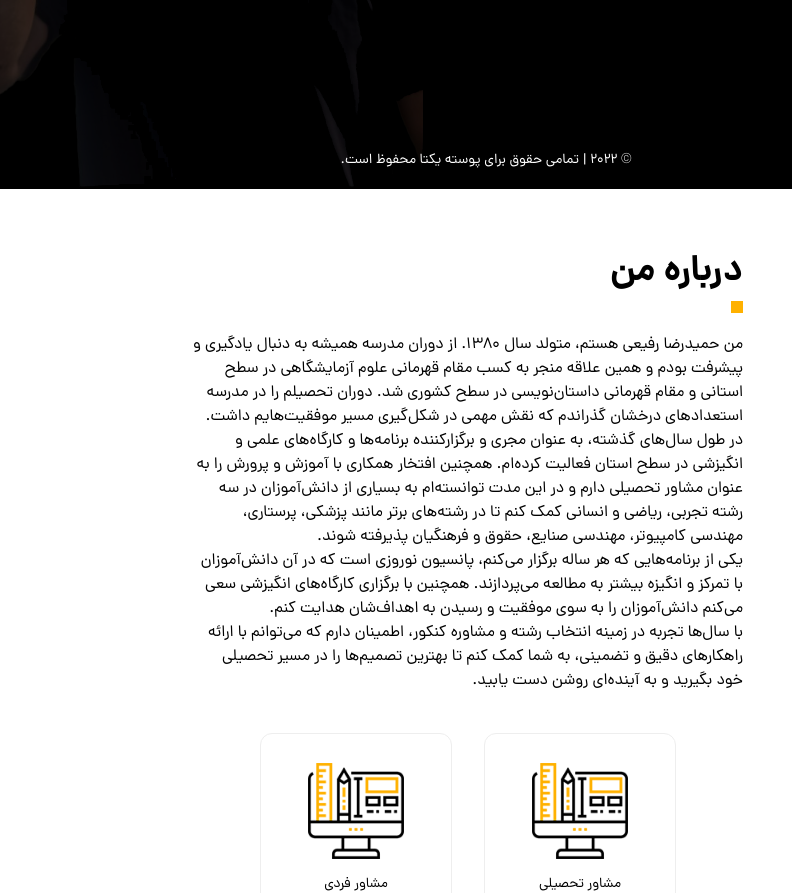
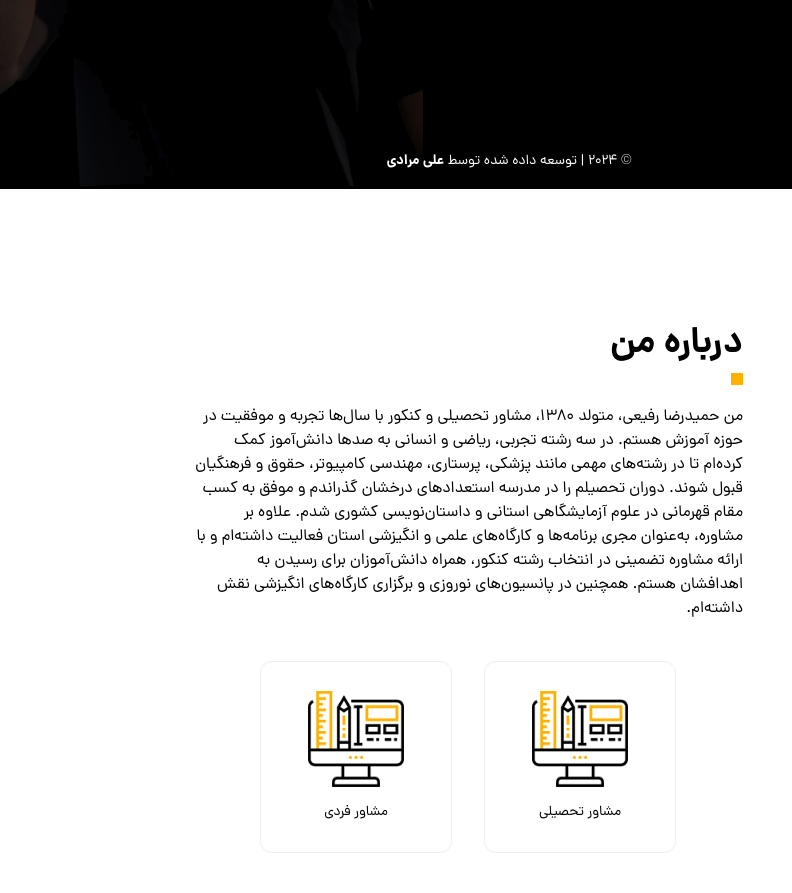
Before and after one commit to AliDeWeb/Rafeei_portfolio, a website built with Vite: page index.html in a window 1280 px wide. Shown: the part 611-1504 px from the top of the page, 488-1280 px from the left. Built offline with nearby package versions, Linux system fonts and the light colour scheme.

Commit message:
some bugs fixed

```diff
--- a/index.html
+++ b/index.html
@@ -75,8 +75,14 @@
                             <p
                                 class="text-center font-dana text-sm"
                             >
-                                © 2022 | تمامی حقوق برای
-                                پوسته یکتا محفوظ است.
+                                © 2024 | توسعه داده شده
+                                توسط
+
+                                <a
+                                    class="font-danaBold"
+                                    href="https://github.com/alideweb"
+                                    >علی مرادی</a
+                                >
                             </p>
                         </div>
                         <div
@@ -137,54 +143,31 @@
                             <p
                                 class="max-w-[550px] font-dana text-black"
                             >
-                                من حمیدرضا رفیعی هستم، متولد
-                                سال ۱۳۸۰. از دوران مدرسه
-                                همیشه به دنبال یادگیری و
-                                پیشرفت بودم و همین علاقه
-                                منجر به کسب مقام قهرمانی
-                                علوم آزمایشگاهی در سطح
-                                استانی و مقام قهرمانی
-                                داستان‌نویسی در سطح کشوری
-                                شد. دوران تحصیلم را در مدرسه
-                                استعدادهای درخشان گذراندم که
-                                نقش مهمی در شکل‌گیری مسیر
-                                موفقیت‌هایم داشت.
-                                <br />
-                                در طول سال‌های گذشته، به
-                                عنوان مجری و برگزارکننده
-                                برنامه‌ها و کارگاه‌های علمی
-                                و انگیزشی در سطح استان
-                                فعالیت کرده‌ام. همچنین
-                                افتخار همکاری با آموزش و
-                                پرورش را به عنوان مشاور
-                                تحصیلی دارم و در این مدت
-                                توانسته‌ام به بسیاری از
-                                دانش‌آموزان در سه رشته
-                                تجربی، ریاضی و انسانی کمک
-                                کنم تا در رشته‌های برتر
-                                مانند پزشکی، پرستاری، مهندسی
-                                کامپیوتر، مهندسی صنایع، حقوق
-                                و فرهنگیان پذیرفته شوند.
-                                <br />
-                                یکی از برنامه‌هایی که هر
-                                ساله برگزار می‌کنم، پانسیون
-                                نوروزی است که در آن
-                                دانش‌آموزان با تمرکز و
-                                انگیزه بیشتر به مطالعه
-                                می‌پردازند. همچنین با
-                                برگزاری کارگاه‌های انگیزشی
-                                سعی می‌کنم دانش‌آموزان را به
-                                سوی موفقیت و رسیدن به
-                                اهداف‌شان هدایت کنم.
-                                <br />
-                                با سال‌ها تجربه در زمینه
-                                انتخاب رشته و مشاوره کنکور،
-                                اطمینان دارم که می‌توانم با
-                                ارائه راهکارهای دقیق و
-                                تضمینی، به شما کمک کنم تا
-                                بهترین تصمیم‌ها را در مسیر
-                                تحصیلی خود بگیرید و به
-                                آینده‌ای روشن دست یابید.
+                                من حمیدرضا رفیعی، متولد
+                                ۱۳۸۰، مشاور تحصیلی و کنکور
+                                با سال‌ها تجربه و موفقیت در
+                                حوزه آموزش هستم. در سه رشته
+                                تجربی، ریاضی و انسانی به
+                                صدها دانش‌آموز کمک کرده‌ام
+                                تا در رشته‌های مهمی مانند
+                                پزشکی، پرستاری، مهندسی
+                                کامپیوتر، حقوق و فرهنگیان
+                                قبول شوند. دوران تحصیلم را
+                                در مدرسه استعدادهای درخشان
+                                گذراندم و موفق به کسب مقام
+                                قهرمانی در علوم آزمایشگاهی
+                                استانی و داستان‌نویسی کشوری
+                                شدم. علاوه بر مشاوره،
+                                به‌عنوان مجری برنامه‌ها و
+                                کارگاه‌های علمی و انگیزشی
+                                استان فعالیت داشته‌ام و با
+                                ارائه مشاوره تضمینی در
+                                انتخاب رشته کنکور، همراه
+                                دانش‌آموزان برای رسیدن به
+                                اهدافشان هستم. همچنین در
+                                پانسیون‌های نوروزی و برگزاری
+                                کارگاه‌های انگیزشی نقش
+                                داشته‌ام.
                             </p>
 
                             <div
```
